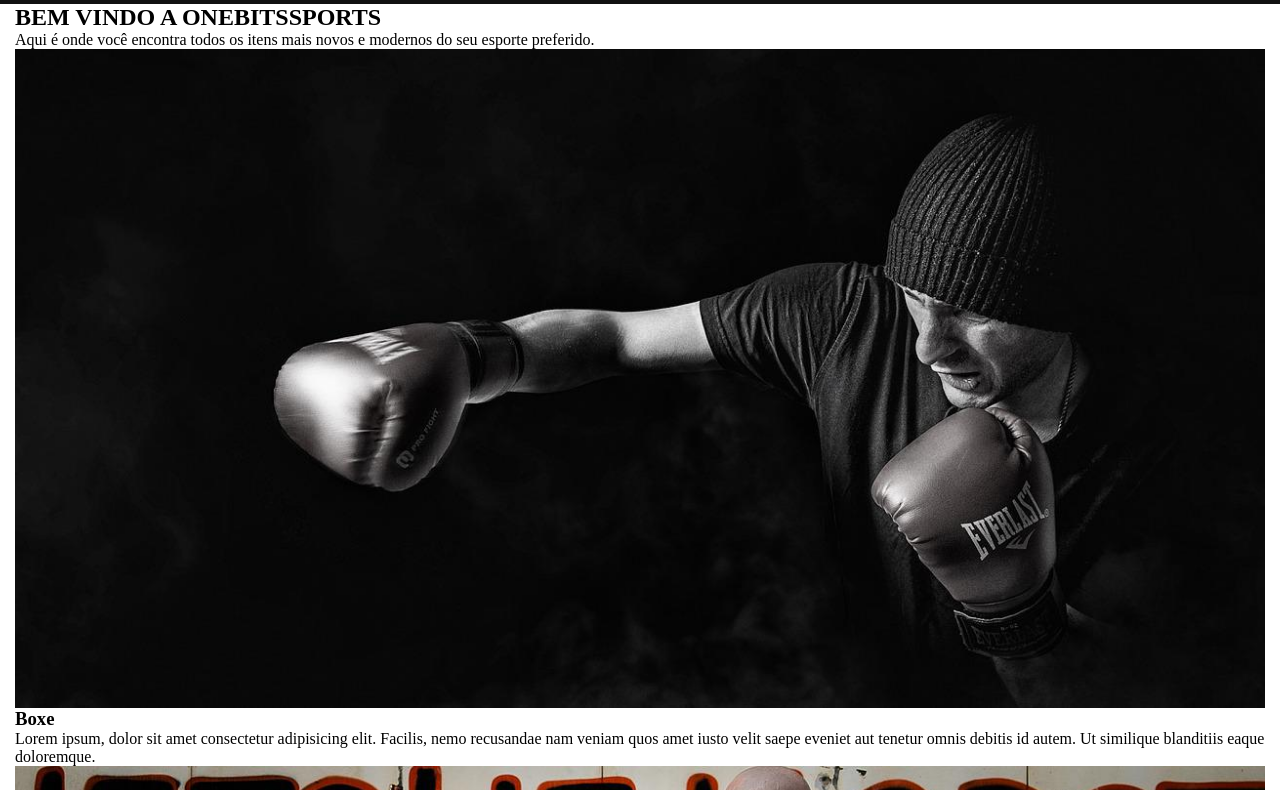
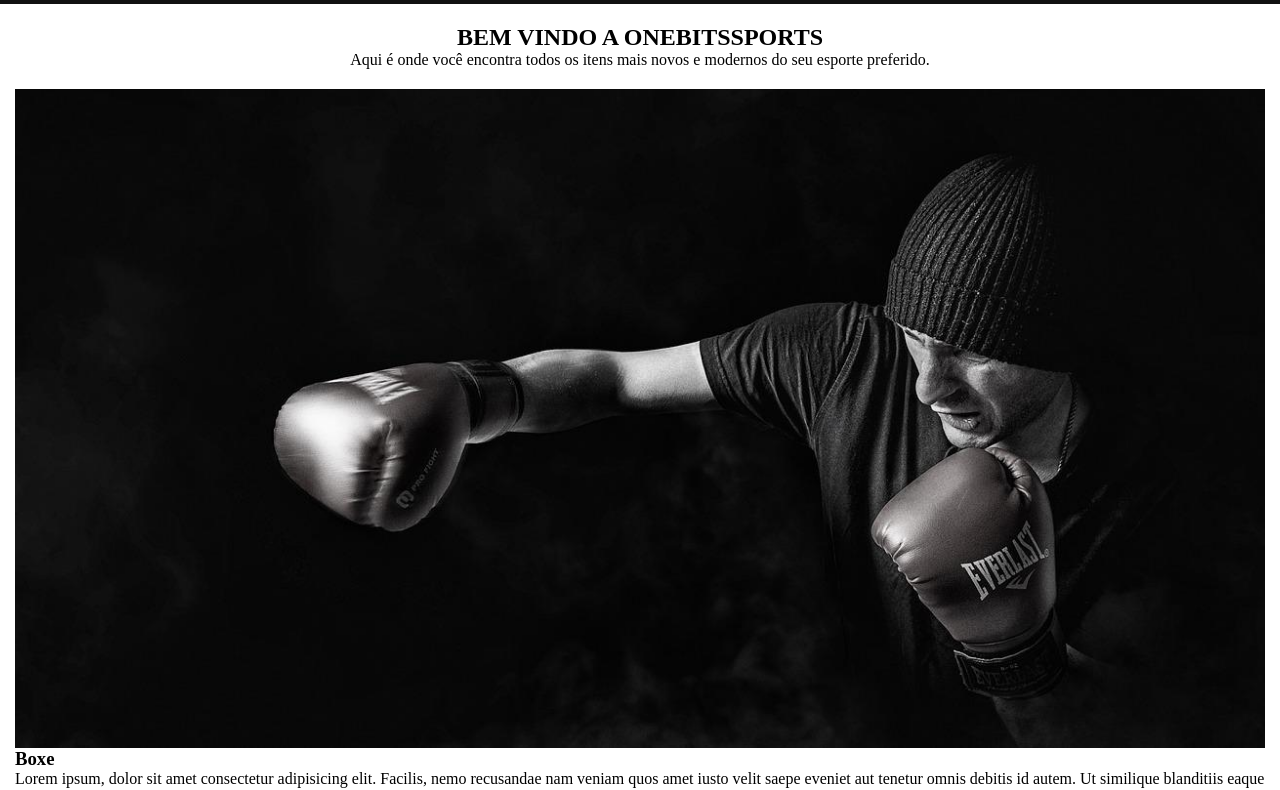
Before and after one commit to davislamenha/exercicios-css-onebitcode, a plain HTML site: page exercicio-6/exercicio-6.html in a window 1280 px wide. Shown: the part 86-876 px from the top of the page. Drawn offline with Linux system fonts and the light colour scheme.

Commit message:
alinhamento e espaçamento do titulo principal

```diff
--- a/exercicio-6/exercicio-6.css
+++ b/exercicio-6/exercicio-6.css
@@ -15,6 +15,9 @@ a {
 .container {
   width: min(100% - 30px, 1300px);
   margin-inline: auto;
+}
+main {
+  padding-block: 20px;
 }
 img {
   display: block;
@@ -59,3 +62,12 @@ header .container {
   opacity: 1;
   bottom: -5px;
 }
+
+/* ==== TITULO PRINCIPAL ====== */
+.titulo-principal > h2,
+.titulo-principal > p {
+  text-align: center;
+}
+.titulo-principal > p {
+  margin-bottom: 20px;
+}
--- a/exercicio-6/exercicio-6.html
+++ b/exercicio-6/exercicio-6.html
@@ -25,7 +25,7 @@
 
   <main id="inicio">
     <div class="container">
-      <div class="titulo">
+      <div class="titulo-principal">
         <h2>BEM VINDO A ONEBITSSPORTS</h2>
         <p>Aqui é onde você encontra todos os itens mais novos e modernos do seu esporte preferido.</p>
       </div>
```
